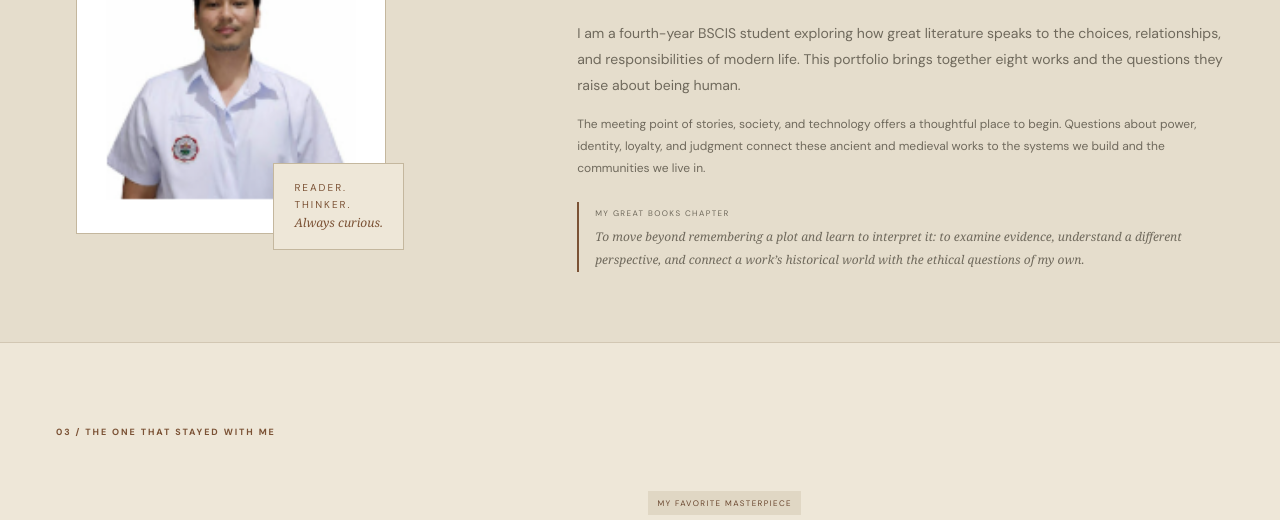
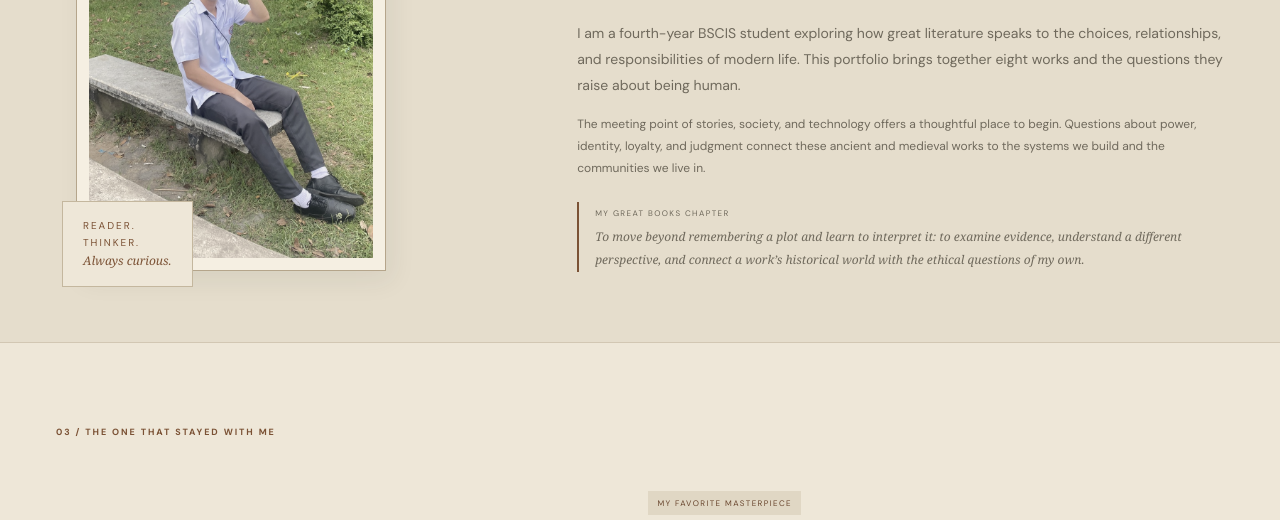
Before and after one commit to Cyber-shan/greatbooks-portfolio-literary-lens, a website: page dist/index.html in a window 1280 px wide. Shown: the part 1964-2484 px from the top of the page. Drawn offline with Linux system fonts and the light colour scheme.

Commit message:
Update Site source

```diff
--- a/dist/app.js
+++ b/dist/app.js
@@ -76,7 +76,7 @@
     });
     const portrait=$('#profile-portrait');
     if(!portrait.dataset.default) portrait.dataset.default=portrait.innerHTML;
-    portrait.innerHTML=p.photo?`<img src="${p.photo}" alt="Portrait of ${escapeHTML(p.name||'the portfolio author')}">`:portrait.dataset.default;
+    portrait.innerHTML=p.photo?`<div class="portrait-photo"><img src="${p.photo}" alt="Portrait of ${escapeHTML(p.name||'the portfolio author')} seated outdoors" width="1200" height="1600"></div>`:portrait.dataset.default;
   }
   function renderFavorite() {
     const f=state.favorite;
--- a/dist/content.js
+++ b/dist/content.js
@@ -2,7 +2,7 @@ window.PORTFOLIO_CONTENT = {
   "sampleNotice": "AI-assisted draft analyses and reflections. Review these against your assigned class editions and personalize them with your own understanding and experiences before submitting.",
   "profile": {
     "name": "Shan Paul S. Bermudo",
-    "photo": "assets/shan-paul-bermudo.png",
+    "photo": "assets/shan-paul-heritage-portrait.jpg",
     "course": "BSCIS",
     "section": "4th year · Great Books–GEC-GB-NRs",
     "intro": "I am a fourth-year BSCIS student exploring how great literature speaks to the choices, relationships, and responsibilities of modern life. This portfolio brings together eight works and the questions they raise about being human.",
--- a/dist/heritage.css
+++ b/dist/heritage.css
@@ -194,9 +194,10 @@ input:focus, textarea:focus, select:focus { outline-color: var(--green); }
 .about-copy h2 { font-size: 34px; color: var(--ink); }
 .student-meta { font-size: 10px; line-height: 1.8; }
 .reader-portrait { max-width: 310px; margin-left: 20px; }
-.portrait-inner { height: 310px; background: #fff; padding: 16px; border-color: #c4b79e; }
-.portrait-inner > img { width: 100%; height: 100%; object-fit: contain; }
-.portrait-stamp { right: -18px; bottom: -16px; font-size: 10px; background: var(--paper); }
+.portrait-inner { display: block; height: 385px; background: #f5efe2; padding: 12px; border-color: #b5a58b; box-shadow: 6px 10px 24px #263e3212; }
+.portrait-photo { width: 100%; height: 100%; overflow: hidden; background: #263e32; }
+.portrait-photo img { display: block; width: 100%; height: 100%; object-fit: cover; object-position: 50% 100%; transform: scale(1.5); transform-origin: 50% 100%; filter: saturate(.78) sepia(.10) contrast(.97) brightness(.99); }
+.portrait-stamp { left: -14px; right: auto; bottom: -16px; font-size: 10px; background: var(--paper); }
 .reader-artwork img { box-shadow: 3px 5px 16px #263e321a; }
 .reader-section p { color: #4c5145; }
 .reader-eyebrow .lens-tag { color: #6b4934; background: #e0d7c4; }
@@ -232,7 +233,7 @@ input:focus, textarea:focus, select:focus { outline-color: var(--green); }
   .list-view .book-card { padding: 20px 15px; }
   .list-view .book-info { min-height: 0; }
   .reader-portrait { width: 250px; max-width: calc(100% - 20px); }
-  .portrait-inner { height: 270px; padding: 12px; }
+  .portrait-inner { height: 310px; padding: 10px; }
   .about-copy h2 { font-size: 31px; }
   .reader-topbar > span { font-size: 8px; }
 }
--- a/dist/index.html
+++ b/dist/index.html
@@ -56,7 +56,7 @@
     </section>
 
     <section class="about-section" id="about" aria-labelledby="about-title"><div class="section-wrap about-layout">
-      <div class="reader-portrait"><div class="portrait-inner" id="profile-portrait"><img src="assets/shan-paul-bermudo.png" alt="Portrait of Shan Paul S. Bermudo" width="158" height="146"></div><div class="portrait-stamp">READER.<br>THINKER.<br><em>Always curious.</em></div></div>
+      <div class="reader-portrait"><div class="portrait-inner" id="profile-portrait"><div class="portrait-photo"><img src="assets/shan-paul-heritage-portrait.jpg" alt="Portrait of Shan Paul S. Bermudo seated outdoors" width="1200" height="1600"></div></div><div class="portrait-stamp">READER.<br>THINKER.<br><em>Always curious.</em></div></div>
       <div class="about-copy"><span class="eyebrow">02 / THE PERSON BEHIND THE PAGES</span><h2 id="about-title">Shan Paul <em>S. Bermudo.</em></h2><div class="student-meta" id="student-meta">Shan Paul S. Bermudo <span>·</span> BSCIS · 4th year</div><p class="about-intro" id="profile-intro">Every good book leaves a little of itself with us. This is a space for the questions, connections, and discoveries that stay long after the last page.</p><p id="profile-interests">From imagined worlds to everyday life, literature offers a chance to look closer, listen more carefully, and understand a perspective beyond our own.</p><div class="reader-expectation"><span>MY GREAT BOOKS CHAPTER</span><p id="profile-expectation">To read with curiosity, question with care, and discover how stories from different times still speak to the world we live in.</p></div></div>
     </div></section>
 
```
Also changed, not shown: dist/assets/shan-paul-heritage-portrait.jpg (added).
